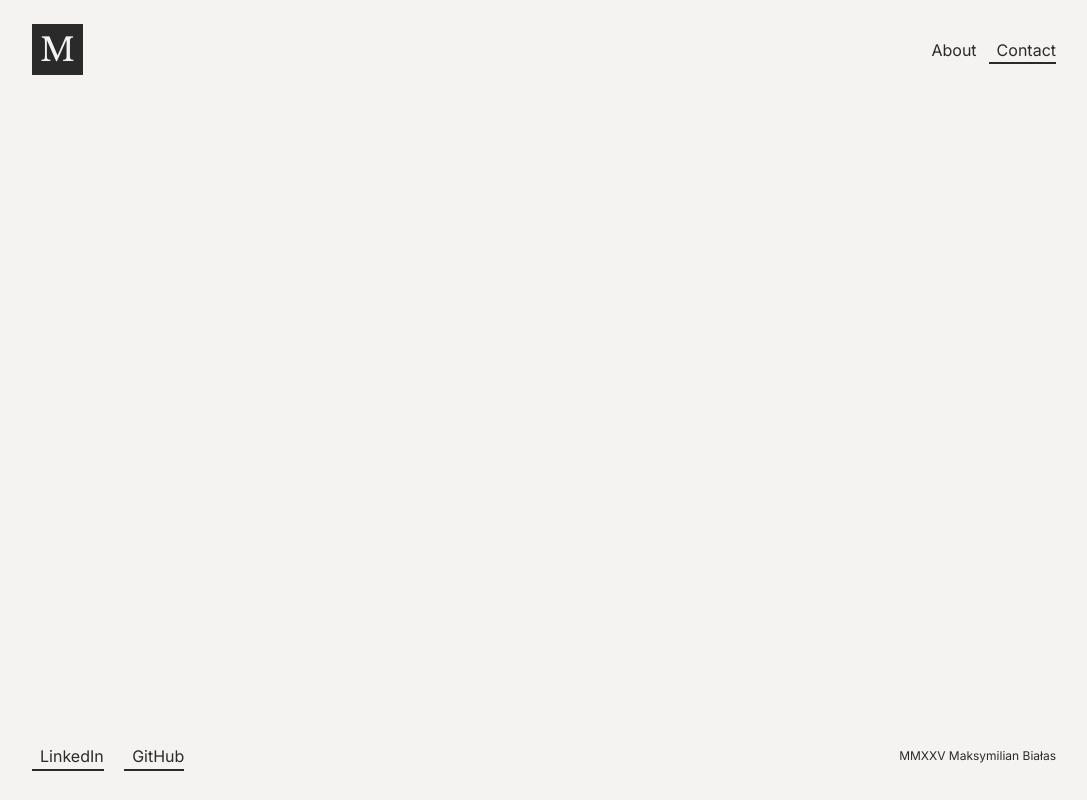
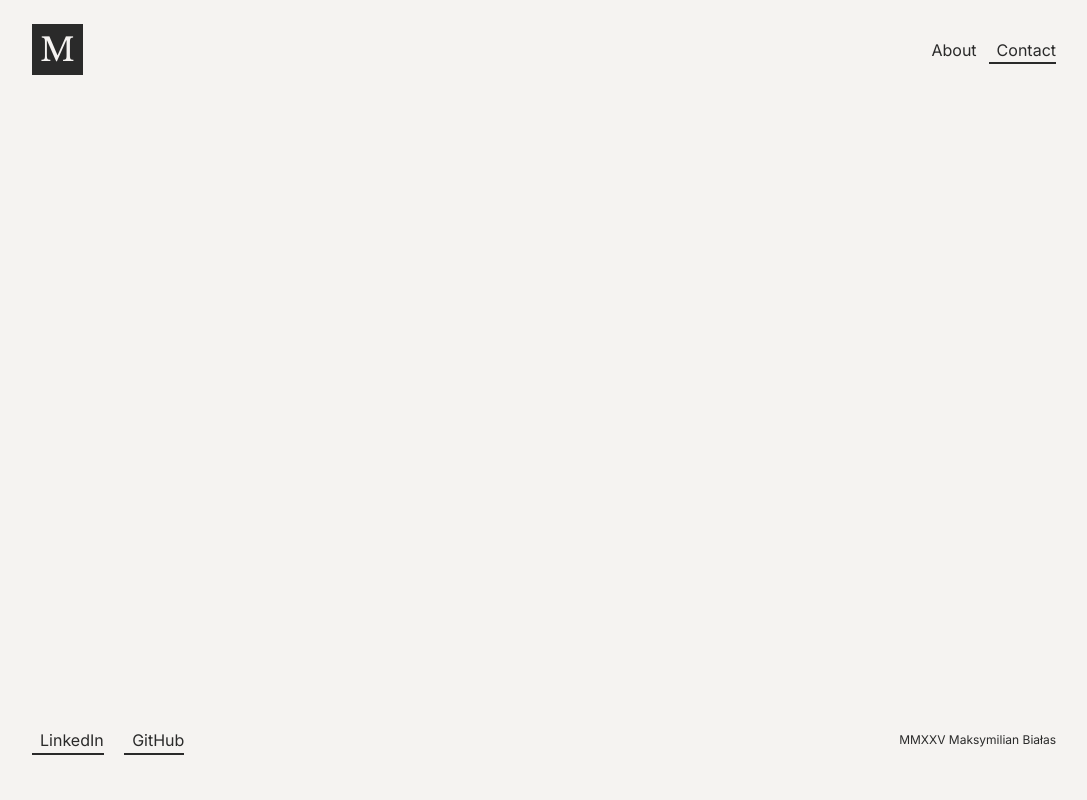
Before and after one commit to maksbialas/maksbialas.com, a SvelteKit app: page /contact in a window 1280 px wide. Shown: the whole page, without its empty margins (96-1183 px from the left). Built offline with nearby package versions, Linux system fonts and the light colour scheme.

Commit message:
Change footer margin bottom

```diff
--- a/src/routes/+layout.svelte
+++ b/src/routes/+layout.svelte
@@ -29,10 +29,10 @@
 		footer {
         grid-area: footer;
 				display: flex;
-				margin-bottom: 1rem;
 
 				flex-direction: column;
         @media (min-width: 768px) {
+            margin-bottom: 2rem;
             flex-direction: row;
         }
 		}
```
